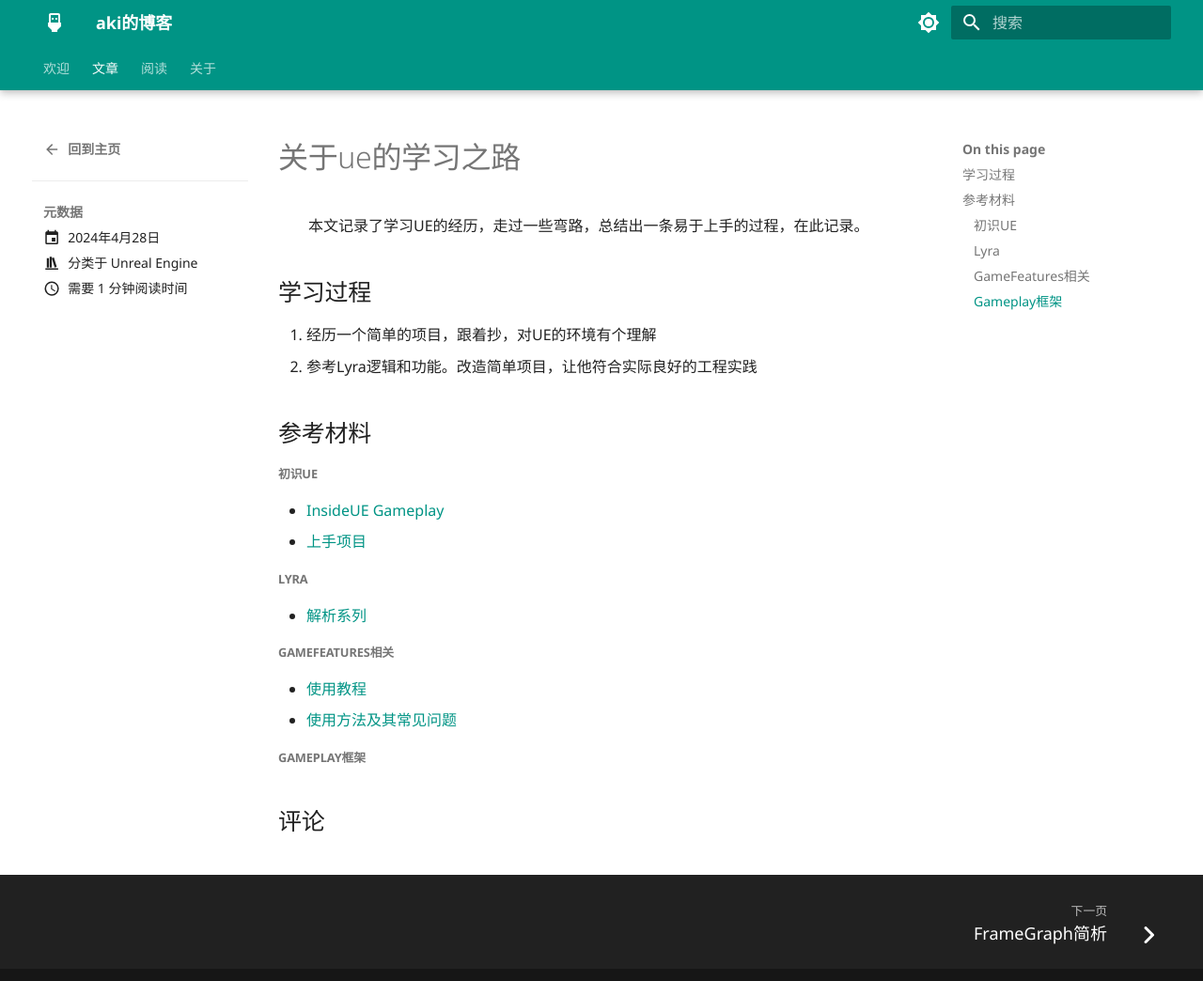
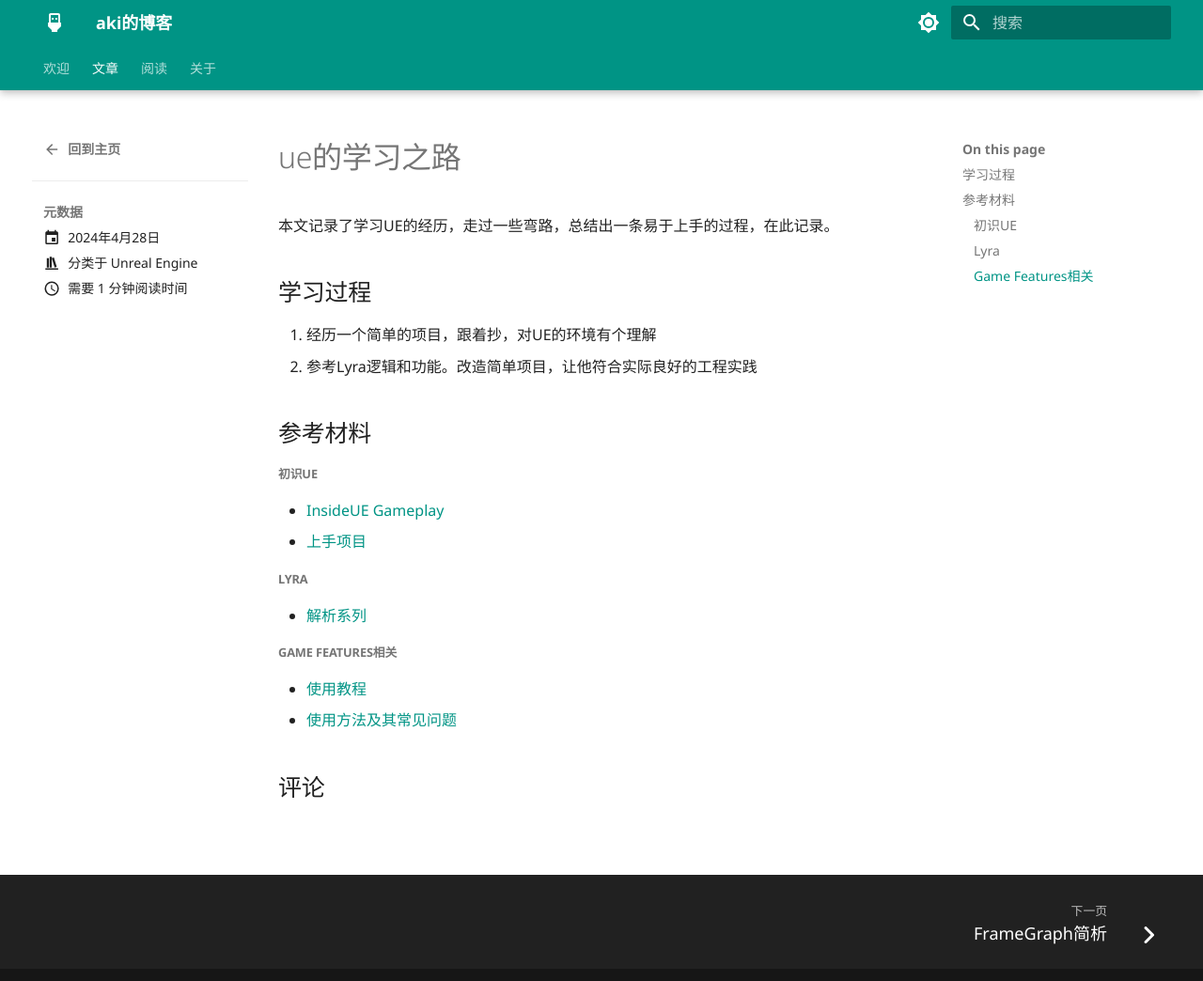
Before and after one commit to AkiyamaZw/neta_note, an MkDocs documentation site: the page built from docs/blog/posts/learn_ue.md, in a window 1280 px wide and 1055 px high. Shown: the top 1044 px of the window at 94% size. Built offline with MkDocs 1.6.1 and Material for MkDocs 9.7.7, drawn with Linux system fonts in a browser that asks for light colours; nearby versions of some CDN libraries; library files that are not in the unit come from our copies; comment, search, counter and statistics services are not loaded.

Commit message:
Update learn_ue.md

```diff
--- a/docs/blog/posts/learn_ue.md
+++ b/docs/blog/posts/learn_ue.md
@@ -6,8 +6,8 @@ categories:
 tags: note
 ---
 
-# 关于ue的学习之路
-&emsp;&emsp;本文记录了学习UE的经历，走过一些弯路，总结出一条易于上手的过程，在此记录。
+# ue的学习之路
+本文记录了学习UE的经历，走过一些弯路，总结出一条易于上手的过程，在此记录。
 <!-- more -->
 
 
@@ -25,8 +25,6 @@ tags: note
 ##### Lyra
 * [解析系列](https://unrealdirective.com/articles/modular-game-features-what-you-need-to-know)
 
-##### GameFeatures相关
+##### Game Features相关
 * [使用教程](https://unrealdirective.com/articles/modular-game-features-what-you-need-to-know)
 * [使用方法及其常见问题](https://www.bilibili.com/opus/666746385154965521)
-
-##### Gameplay框架
```
